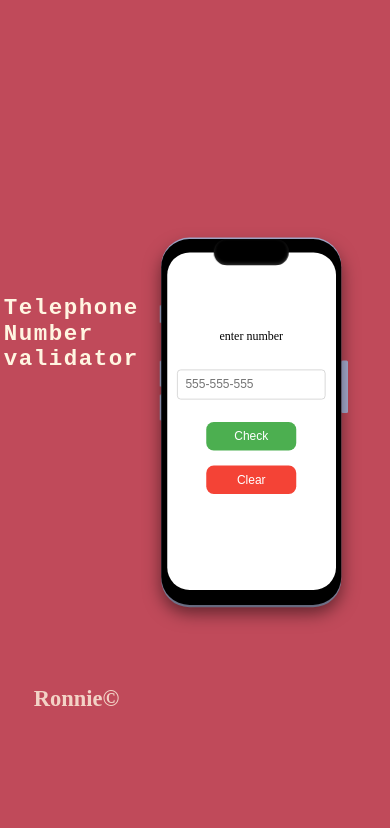
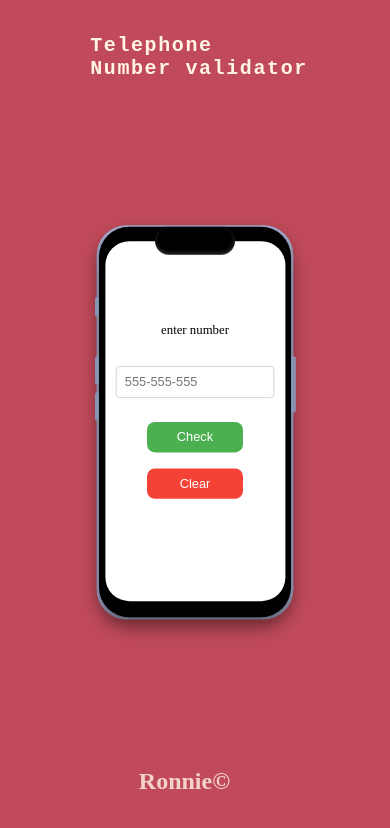
Before and after one commit to Haron254-Byte/Telephone-Validator-Project, a plain HTML site: page index.html in a window 390 px wide. Drawn offline with Linux system fonts and the light colour scheme.

Commit message:
Update styles.css

```diff
--- a/styles.css
+++ b/styles.css
@@ -1,19 +1,25 @@
 @media(max-width: 768px){
-h1,h3{
-   margin-left: -60px !important;
-  font-size:30px!important;
+
+h1{
+  position:absolute!important;
+  top: -80px!important;
+  left: 10%!important;
+   font-size:25px!important;
+
+}
+h3{
+position:absolute;
+  bottom: -80px!important;
+  left: 32%!important;
+
+   font-size:30px!important;
 }
 
 body{
-  transform: scale(0.75)
+  transform: scale(0.80)!important;
 }
 
 
-
-
-
-
-}
 
 
 @keyframes slideInFromLeft {
```
